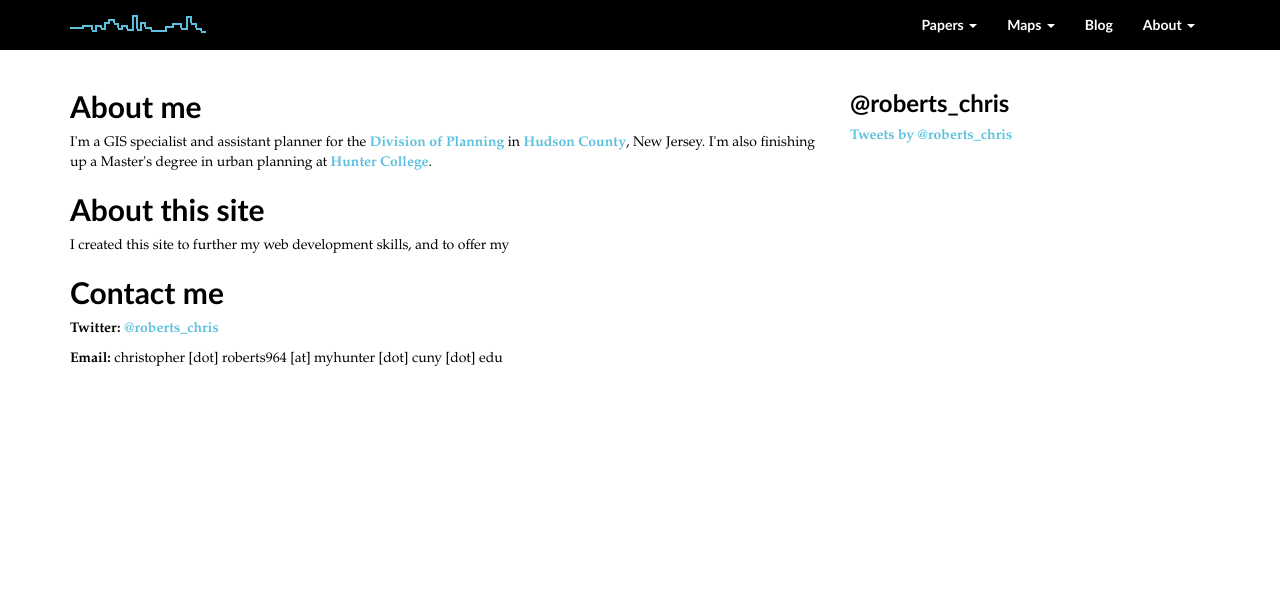
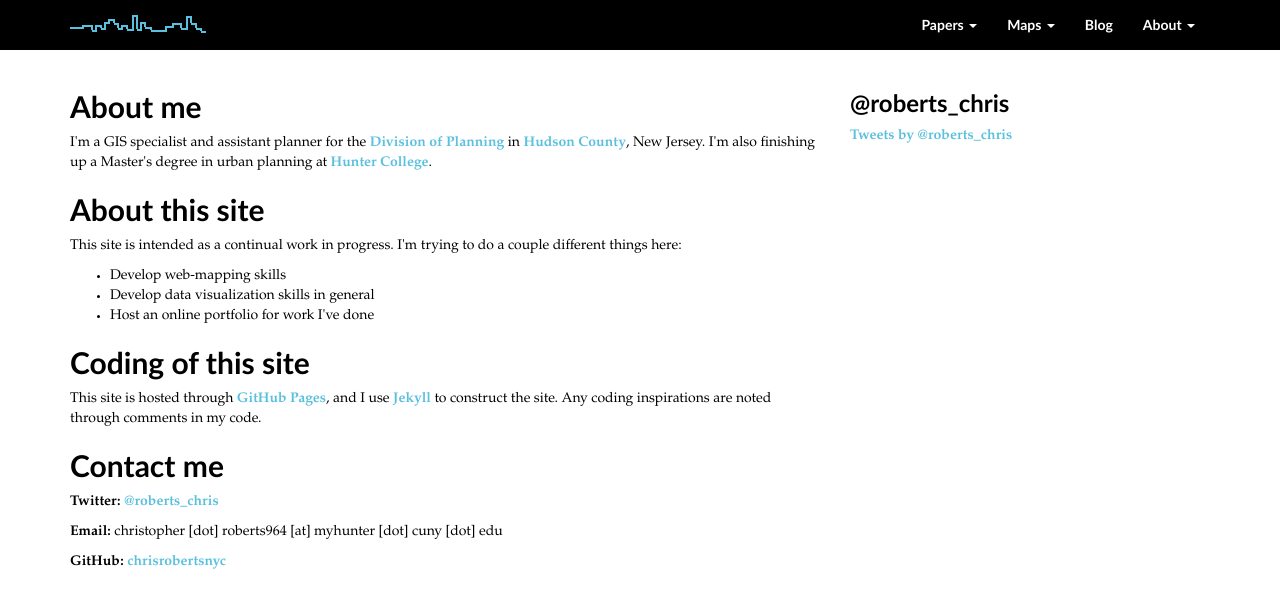
Before and after one commit to chrisrobertsnyc/chrisrobertsnyc.github.io, a Jekyll site: the page built from about/me.html, in a window 1280 px wide. Shown: the top 608 px of the page. Built offline with Jekyll 4.4.1, drawn with Linux system fonts in a browser that asks for light colours; nearby versions of some CDN libraries; comment, search, counter and statistics services are not loaded.

Commit message:
Update me.html

```diff
--- a/about/me.html
+++ b/about/me.html
@@ -6,8 +6,16 @@ title: Me
 	<h2>About me</h2>
 	<p>I'm a GIS specialist and assistant planner for the <a href="http://www.hudsoncountynj.org/about-the-division-of-planning/">Division of Planning</a> in <a href="http://www.hudsoncountynj.org/">Hudson County</a>, New Jersey. I'm also finishing up a Master's degree in urban planning at <a href="http://hunteruap.org/">Hunter College</a>.</p>
 	<h2>About this site</h2>
-	<p>I created this site to further my web development skills, and to offer my </p>
+	<p>This site is intended as a continual work in progress. I'm trying to do a couple different things here:</p>
+		<ul>
+			<li>Develop web-mapping skills</li>
+			<li>Develop data visualization skills in general</li>
+			<li>Host an online portfolio for work I've done</li>
+		</ul>
+	<h2>Coding of this site</h2>
+	<p>This site is hosted through <a href="https://pages.github.com/">GitHub Pages</a>, and I use <a href="http://jekyllrb.com/">Jekyll</a> to construct the site. Any coding inspirations are noted through comments in my code.</p>
 	<h2>Contact me</h2>
 	<p><strong>Twitter:</strong> <a href="http://www.twitter.com/roberts_chris">@roberts_chris</a></p>
 	<p><strong>Email:</strong> christopher [dot] roberts964 [at] myhunter [dot] cuny [dot] edu</p>
+	<p><strong>GitHub:</strong> <a href="http://www.github.com/chrisrobertsnyc">chrisrobertsnyc</a></p>
 </div>
```
